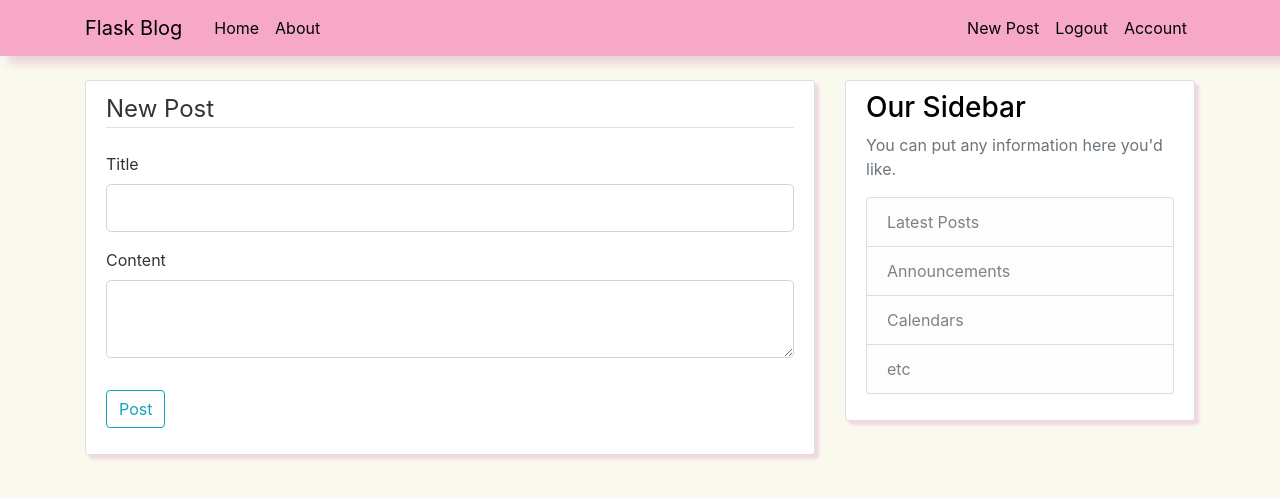
After one commit to BilalMlym/flask_blog, a Flask app: page /post/new in a window 1280 px wide. The commit adds this page. Shown: the top 498 px of the page. Run offline with Flask 2, Linux system fonts and the light colour scheme; a user stored in the database is signed in; parts of the project's set-up code (start-up, migrations or seed data) failed here and were passed over; some libraries are stand-ins or nearby versions.

Commit message:
completed 8th lesson

```diff
--- a/App/forms.py
+++ b/App/forms.py
@@ -61,10 +61,13 @@
 #                 raise ValidationError('That email has been taken')
 
 
+from tkinter import S
+from turtle import title
+from wsgiref.validate import validator
 from flask_wtf import FlaskForm
 from flask_wtf.file import FileField, FileAllowed
 from flask_login import current_user
-from wtforms import StringField, PasswordField, SubmitField, BooleanField
+from wtforms import StringField, PasswordField, SubmitField, BooleanField, TextAreaField
 from wtforms.validators import DataRequired, Length, Email, EqualTo, ValidationError
 from App.models import User
 
@@ -117,3 +120,9 @@ class UpdateAccountForm(FlaskForm):
             user = User.query.filter_by(email=email.data).first()
             if user:
                 raise ValidationError('That email is taken. Please choose a different one.')
+
+
+class PostForm(FlaskForm):
+    title = StringField('Title', validators=[DataRequired()])
+    content = TextAreaField('Content', validators=[DataRequired()])
+    submit = SubmitField('Post')
--- a/App/routes.py
+++ b/App/routes.py
@@ -4,33 +4,18 @@ import secrets
 from PIL import Image
 from email.mime import image
 from fileinput import filename
-from flask import render_template, url_for, flash, redirect, request
+from flask import render_template, url_for, flash, redirect, request, abort
 from App import app, bcrypt, db
-from App.forms import RegistrationForm, LoginForm, UpdateAccountForm
+from App.forms import RegistrationForm, LoginForm, UpdateAccountForm, PostForm
 from App.models import User, Post
 from flask_login import login_user, current_user, logout_user, login_required
 
 
 
-posts = [
-    {
-        'author': 'Corey Schafer',
-        'title': 'Blog Post 1',
-        'content': 'First post content',
-        'date_posted': 'April 20, 2018'
-    },
-    {
-        'author': 'Jane Doe',
-        'title': 'Blog Post 2',
-        'content': 'Second post content',
-        'date_posted': 'April 21, 2018'
-    }
-]
-
-
 @app.route("/")
 @app.route("/home")
 def home():
+    posts = Post.query.all()
 
     return render_template('home.html', posts=posts)
 
@@ -83,7 +68,7 @@ def save_picture(form_picture):
     picture_path = os.path.join(app.root_path, 'static/profile_pictures', picture_fn)
 
 
-    output_size = (400, 400)
+    output_size = (125, 125)
     i = Image.open(form_picture)
     i.thumbnail(output_size)
     i.save(picture_path)
@@ -114,3 +99,55 @@ def account():
         form.email.data = current_user.email
     image_file = url_for('static', filename='profile_pictures/' + current_user.image_file)
     return render_template('account.html', title='Account',  image_file = image_file, form=form )
+
+
+
+
+@app.route("/post/new", methods=['GET', 'POST'])
+@login_required
+def new_post():
+    form = PostForm()
+    if form.validate_on_submit():
+        post = Post(title=form.title.data, content=form.content.data, author= current_user)
+        db.session.add(post)
+        db.session.commit()
+        flash('Your post has been created', 'success')
+        return redirect(url_for('home'))
+    return render_template('create_post.html', title='New Post', form=form, legend='New Post')
+
+
+@app.route("/post/<int:post_id>")
+def post(post_id):
+    post = Post.query.get_or_404(post_id)
+    return render_template('post.html', title=Post.title, post=post)
+
+@app.route("/post/<int:post_id>/update", methods=['GET', 'POST'])
+@login_required
+def update_post(post_id):
+        post = Post.query.get_or_404(post_id)
+        if post.author != current_user:
+            abort(403)
+        form = PostForm()
+        if form.validate_on_submit():
+            post.title = form.title.data
+            post.content = form.content.data
+            db.session.commit()
+            flash('Your post just updated!', 'success')
+            return redirect(url_for('post', post_id=post.id))
+        elif request.method == 'GET':
+            form.title.data = post.title
+            form.content.data = post.content
+        return render_template('create_post.html', title='Update Post',
+         form=form, legend='Update Post')
+
+
+@app.route("/post/<int:post_id>/delete", methods=['POST'])
+@login_required
+def delete_post(post_id):
+    post = Post.query.get_or_404(post_id)
+    if post.author != current_user:
+        abort(403)
+    db.session.delete(post)
+    db.session.commit()
+    flash('Your post has been deleted!', 'success')
+    return redirect(url_for('home'))
--- a/App/static/main.css
+++ b/App/static/main.css
@@ -15,6 +15,11 @@ h1, h2, h3, h4, h5, h6 {
 
 .site-header .navbar-nav .nav-link {
   color: #020405;
+}
+
+.navbar-brand {
+  color:#000000 !important;
+
 }
 
 
@@ -55,13 +60,19 @@ a.article-title:hover {
 }
 
 .article-metadata {
+
   padding-bottom: 1px;
   margin-bottom: 4px;
   border-bottom: 1px solid #e3e3e3
 }
 
+a.mr-2 {
+  color: #000000;
+
+}
+
 .article-metadata a:hover {
-  color: rgb(232, 6, 6);
+  color: rgb(250, 246, 246);
   text-decoration: none;
 }
 
--- /dev/null
+++ b/App/templates/create_post.html
@@ -0,0 +1,40 @@
+{% extends "layout.html" %}
+{% block content %}
+<div class="content-section">
+    <form method="POST" action="">
+        {{ form.hidden_tag() }}
+        <fieldset class="form-group">
+            <legend class="border-bottom mb-4">{{ legend }}</legend>
+            <div class="form-group">
+                {{ form.title.label(class="form-control-label") }}
+                {% if form.title.errors %}
+                {{ form.title(class="form-control form-control-lg is-invalid") }}
+                <div class="invalid-feedback">
+                    {% for error in form.title.errors %}
+                    <span>{{ error }}</span>
+                    {% endfor %}
+                </div>
+                {% else %}
+                {{ form.title(class="form-control form-control-lg") }}
+                {% endif %}
+            </div>
+            <div class="form-group">
+                {{ form.content.label(class="form-control-label") }}
+                {% if form.content.errors %}
+                {{ form.content(class="form-control form-control-lg is-invalid") }}
+                <div class="invalid-feedback">
+                    {% for error in form.content.errors %}
+                    <span>{{ error }}</span>
+                    {% endfor %}
+                </div>
+                {% else %}
+                {{ form.content(class="form-control form-control-lg") }}
+                {% endif %}
+            </div>
+        </fieldset>
+        <div class="form-group">
+            {{ form.submit(class="btn btn-outline-info") }}
+        </div>
+    </form>
+</div>
+{% endblock content %}
--- a/App/templates/layout.html
+++ b/App/templates/layout.html
@@ -36,6 +36,7 @@
           <!-- Navbar Right Side -->
           <div class="navbar-nav">
             {% if current_user.is_authenticated %}
+            <a class="nav-item nav-link" href="{{ url_for('new_post') }}">New Post</a>
               <a class="nav-item nav-link" href="{{ url_for('logout') }}">Logout</a>
               <a class="nav-item nav-link" href="{{ url_for('account') }}">Account</a>
 
```
Also changed, not shown: App/templates/home.html (+5 -3 lines), App/templates/post.html (added, +44 -0 lines), App/site.db, App/static/profile_pictures/205968c0efef7997.JPG (added), App/static/profile_pictures/38dfb4187cff6b65.JPG (added), App/static/profile_pictures/43e6b8253cea5a73.jpg (deleted), App/static/profile_pictures/963fdfc229e2f3b1.jpg (added), App/static/profile_pictures/c8280fbe9bd171cf.JPG (deleted).
